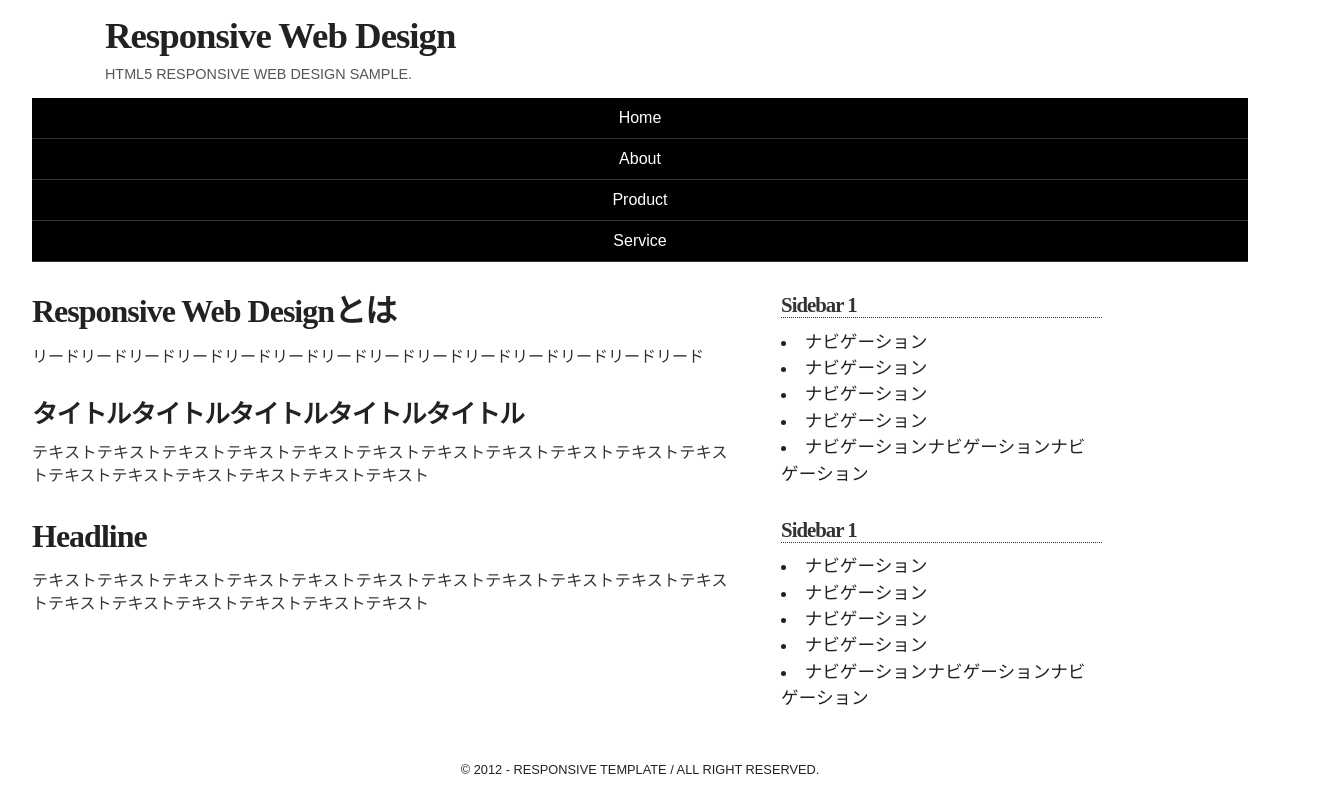
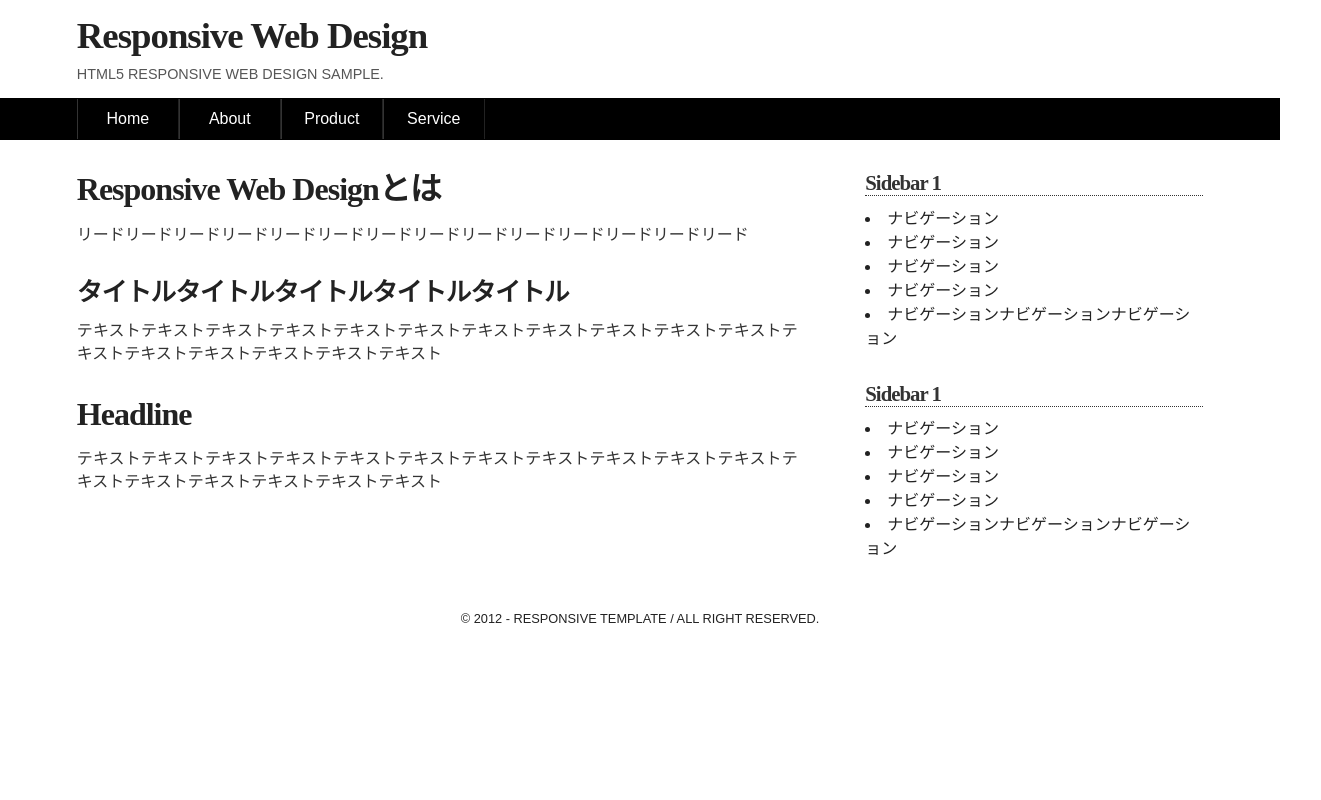
Before and after one commit to makikohoso/responsive_01, a plain HTML site: page index.html in a window 1280 px wide. Shown: the whole page, 1321 px wide, since content can reach past the window. Drawn offline with Linux system fonts and the light colour scheme.

Commit message:
debug
* clear fixのクラス付与
* mediaQueryの幅修正
* CSS本の内容に合わせて修正

```diff
--- a/index.html
+++ b/index.html
@@ -17,7 +17,7 @@
 <link rel="stylesheet" href="resources/css/style.css" media="screen">
 <link rel="stylesheet" href="resources/css/base.css" media="screen">
 <link rel="stylesheet" href="resources/css/tablet.css" media="only screen and (min-width: 767px)">
-<link rel="stylesheet" href="resources/css/desktop.css" media="only screen and (min-width: 768px)">
+<link rel="stylesheet" href="resources/css/desktop.css" media="only screen and (min-width: 541px)">
 <!--[if lt IE 9]>
 <script src="resources/js/html5shiv-printshiv.js"></script>
 <![endif]-->
@@ -33,7 +33,7 @@
 
 
 <nav id="base-nav">
-<ul class="nav-list">
+<ul class="nav-list cf">
 <li class="nav-item"><a href="#">Home</a></li>
 <li class="nav-item"><a href="#">About</a></li>
 <li class="nav-item"><a href="#">Product</a></li>
--- a/resources/css/desktop.css
+++ b/resources/css/desktop.css
@@ -11,37 +11,41 @@
  * Basic Styles
  */
 
-#document {
-	margin: 0 auto;
-	width: 95%;
+nav {
+	margin: 0;
+	padding: 0 0 0 6%;
+	background-color: #000;
 }
 
-
-header {
-	width: 100%;
+nav ul.nav-list {
+	padding: 1px 0;
 }
 
-nav {
+nav li.nav-item {
+	float: left;
+	width: 100px;
 	margin: 0;
-	width: 100%;
+	text-align: center;
+	line-height: 2.5em;
+	border-left: 1px solid #333;
+	border-right: 1px solid #222;
+	border-bottom: none;
 }
 
-#base-main {
-	margin: 2em 0 1em;
+nav li.nav-item {
+	display: block;
 }
 
 article.main-contents {
+	width: 64%;
 	float: left;
-	width: 65%;
-	margin-right: 5%;
 }
 
 aside.main-side {
+	width: 30%;
 	float: right;
-	width: 30%;
 }
 
-footer {
-	width: 100%;
-	text-align: center;
+aside.main-side ul li {
+	font-size: 1em;
 }
--- a/resources/css/style.css
+++ b/resources/css/style.css
@@ -122,8 +122,8 @@ nav ul.nav-list {
 
 nav li.nav-item {
 	display: block;
-	width: 100%;
 	margin: 0;
+	padding: 0;
 	text-align: center;
 	line-height: 2.5em;
 	border-bottom: 1px solid #333;
@@ -159,44 +159,3 @@ aside.main-side ul li {
 small {
 	text-transform: uppercase;
 }
-
-
-/**
- * Media Queries による切り替え
-
-
-@media only screen and (min-width: 541px){
-
-nav {
-	margin: 0;
-	width: 0 0 0 6%;
-	background-color: #000;
-}
-
-nav ul.nav-list {
-	float: left;
-	width: 100px;
-	margin: 0;
-	text-align: center;
-	line-height: 2.5em;
-	border-left: 1px solid #333;
-	border-right: 1px solid #222;
-	border-bottom: none;
-}
-
-article.main-contents {
-	width: 64%;
-	float: left;
-}
-
-article.main-side {
-	width: 30%;
-	float: right;
-}
-
-aside.main-side ul li {
-	font-size: 1em;
-}
-
-
-} */
```
